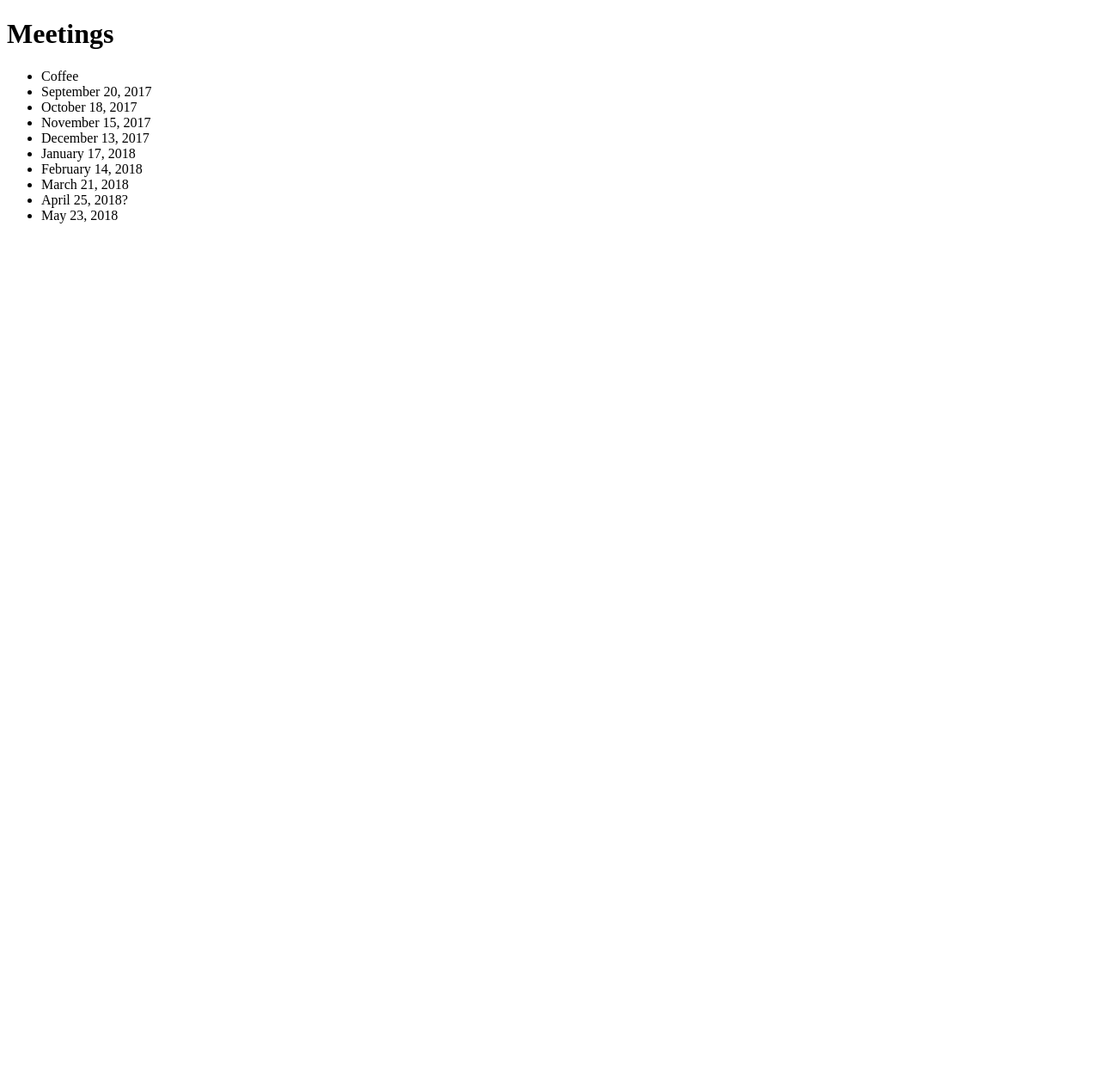
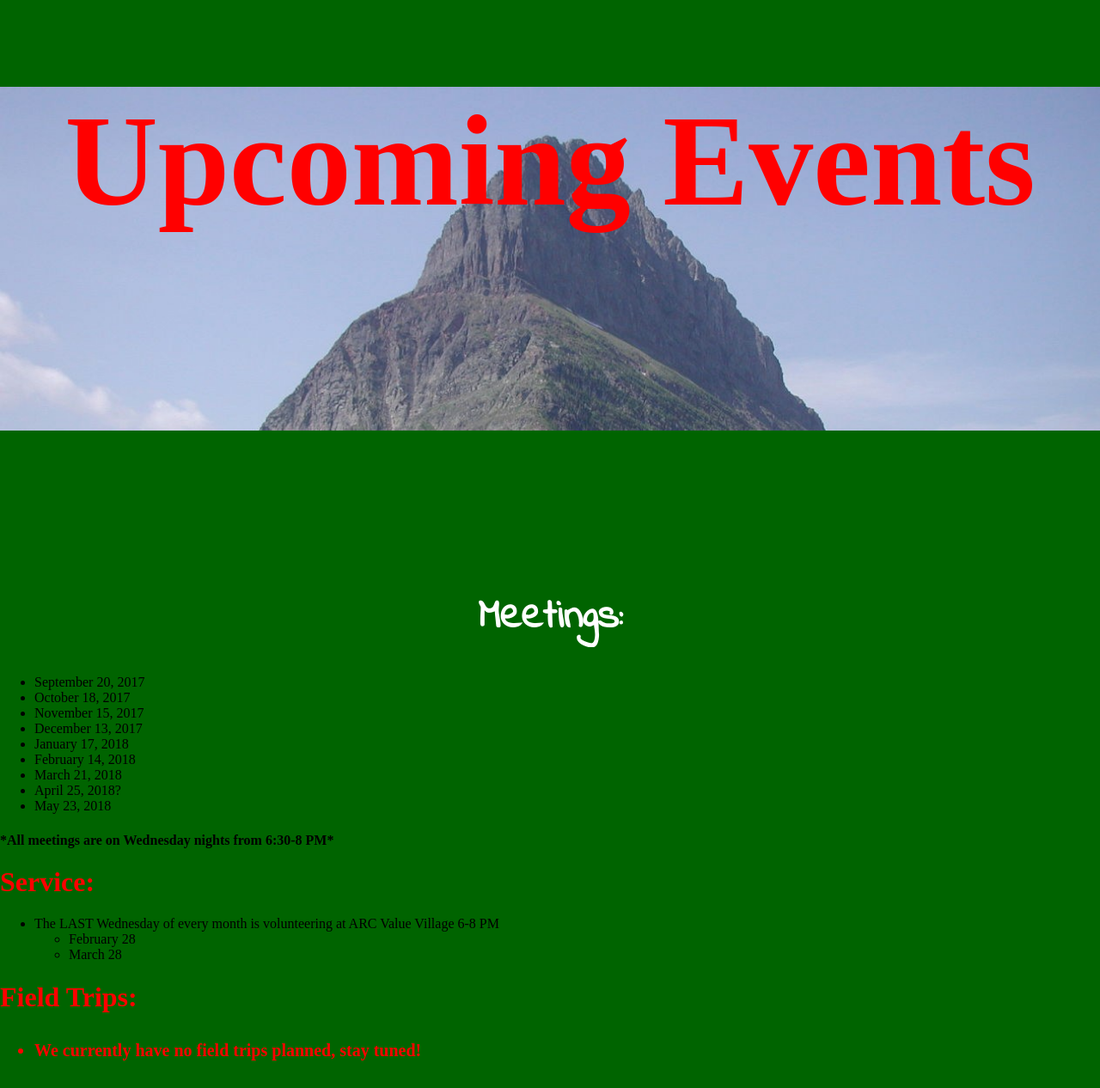
Before and after one commit to mpek66/swgreenteam, a Python web app: template templates/upcoming_events.html in a window 1280 px wide. Shown: the whole page at 86% size. Before the commit the page ends 260 px from the top, so only its background shows below. Run offline with Jinja, Linux system fonts and the light colour scheme; the template is opened without the code that fills it, so the values that code supplies are empty.

Commit message:
final (draft)
sid the science kid

```diff
--- a/templates/upcoming_events.html
+++ b/templates/upcoming_events.html
@@ -1,16 +1,55 @@
 <!DOCTYPE HTML>
+
+
 <html>
-<h1>Meetings</h1>
+<head>
+<meta charset="UTF-8">
+    <meta name="viewport" content="width=device-width, initial-scale=1">
+    <link href="https://fonts.googleapis.com/css?family=Righteous" rel="stylesheet">
+    <link href="https://fonts.googleapis.com/css?family=Indie+Flower" rel="stylesheet">
+    <link href="https://fonts.googleapis.com/css?family=Quicksand" rel="stylesheet">
+<link href="https://fonts.googleapis.com/css?family=Varela+Round" rel="stylesheet">
+<style>
+  h1 {color: red;}
+  p {color: blue;}
+</style>
+<link rel="stylesheet" type="text/css" href="/../static/CSS/style.css">
+<h1 style='background-image: url("mountain.jpg"); text-align: center; background-size: 100%; font-size: 150px; height: 400px;'>Upcoming Events</h1>
+</head>
+<body id = "crumb" style ='background: #006400;' ><div class="header"><h1>Meetings:</h1></div>
  <ul>
-  <li>Coffee</li>
     <li>September 20, 2017</li>
     <li>October 18, 2017</li>
     <li>November 15, 2017</li>
     <li>December 13, 2017</li>
     <li>January 17, 2018</li>
     <li>February 14, 2018</li>
-    <li>March 21, 2018
-    <li>April 25, 2018?
-    <li>May 23, 2018
+    <li>March 21, 2018</li>
+    <li>April 25, 2018?</li>
+    <li>May 23, 2018</li>
 </ul>
+<h4>*All meetings are on Wednesday nights from 6:30-8 PM*</h4>
+<div></div>
+<div></div>
+<div></div>
+<div></div>
+<div></div>
+<h1>Service:</h1>
+<ul>
+    <li>The LAST Wednesday of every month is volunteering at ARC Value Village 6-8 PM</li>
+    <ul>
+        <li>February 28</li>
+        <li>March 28</li>
+    </ul>
+</ul>
+<div></div>
+<div></div>
+<div></div>
+<div></div>
+<div></div>
+<h1>Field Trips:<h1>
+    <ul>
+    <li style='font-size: 20px;'>We currently have no field trips planned, stay tuned!</li>
+    </ul>
+</body>
 <html>
```
Also changed, not shown: templates/mountain.jpg (added).
